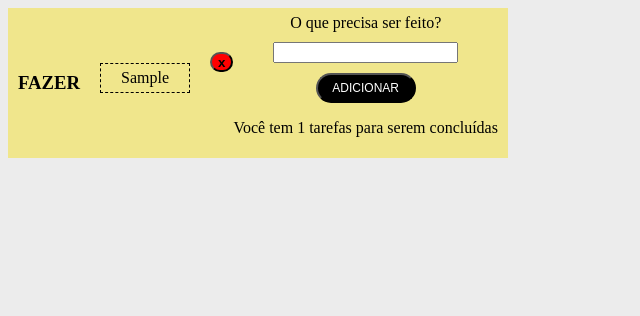
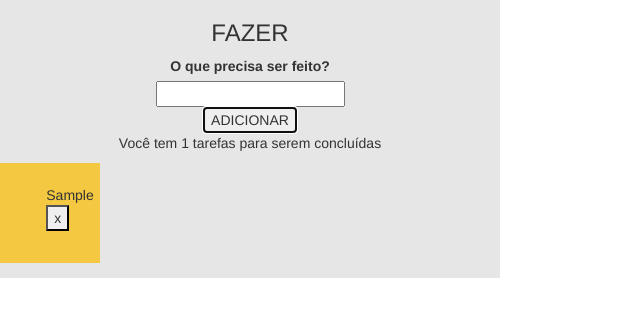
Before and after one commit to rayssa19/task-board, a React (Create React App) app: page / in a window 1280 px wide. Both pictures are taken after typing "Sample" into the empty fields and a click on the button "ADICIONAR". Shown: the top 316 px of the page, without its empty margins (0-640 px from the left). Built offline with nearby package versions, Linux system fonts and the light colour scheme.

Commit message:
excluindo item

```diff
--- a/package.json
+++ b/package.json
@@ -6,9 +6,12 @@
     "@testing-library/jest-dom": "^4.2.4",
     "@testing-library/react": "^9.3.2",
     "@testing-library/user-event": "^7.1.2",
+    "bootstrap": "^3.4.1",
     "react": "^16.13.0",
     "react-dom": "^16.13.0",
-    "react-scripts": "3.4.0"
+    "react-motion": "^0.5.2",
+    "react-scripts": "3.4.0",
+    "styled-components": "^5.0.1"
   },
   "scripts": {
     "start": "react-scripts start",
--- a/public/index.html
+++ b/public/index.html
@@ -10,6 +10,12 @@
       content="Web site created using create-react-app"
     />
     <link rel="apple-touch-icon" href="%PUBLIC_URL%/logo192.png" />
+    <link
+  rel="stylesheet"
+  href="https://maxcdn.bootstrapcdn.com/bootstrap/4.4.1/css/bootstrap.min.css"
+  integrity="sha384-Vkoo8x4CGsO3+Hhxv8T/Q5PaXtkKtu6ug5TOeNV6gBiFeWPGFN9MuhOf23Q9Ifjh"
+  crossorigin="anonymous"
+/>
     <!--
       manifest.json provides metadata used when your web app is installed on a
       user's mobile device or desktop. See https://developers.google.com/web/fundamentals/web-app-manifest/
--- a/src/App.js
+++ b/src/App.js
@@ -1,5 +1,6 @@
 import React, { Component } from 'react';
-import './css/style.css'
+import './css/style.css';
+import 'bootstrap/dist/css/bootstrap.min.css';
 
 export default class App extends Component {
   constructor(props) {
@@ -12,24 +13,19 @@ export default class App extends Component {
   render() {
     return (
       <div className="painel-todo">
-        <h3>FAZER</h3>
-        {this.state.items.map((item, index) => (
+        <div className="todo">
+          <div className="d-flex justify-content-center">
+            <h3>FAZER</h3>
+          </div>
+          <div>
 
-        <div key={item.id} className="grid-task">
-          <TodoList items={this.state.items} itemTxt={item.text}/>
-            <div className="remove">
-              <button onClick={() => this.remove(index)} index={index} className="btn-remove">x</button>
-            </div>
-        </div>
-        ))}
+        <form onSubmit={this.handleSubmit}>
 
-        <div>
-        <form onSubmit={this.handleSubmit}>
-          <label className="justify-content-center" htmlFor="new-todo">
+          <label className="d-flex justify-content-center" htmlFor="new-todo">
             O que precisa ser feito?
           </label>
 
-          <div className="justify-content-center">
+          <div className="text-center">
           <input
             id="new-todo"
             onChange={this.handleChange}
@@ -37,17 +33,23 @@ export default class App extends Component {
           />
           </div>
 
-          <div className="justify-content-center">
+          <div className="text-center">
           <button className="btn-black">ADICIONAR</button>
           </div>
 
           <div>
-            <p className="text">
+            <p className="text-center">
               Você tem {this.state.items.length + 0} tarefas para serem concluídas
             </p>
           </div>
+        </form>
+        </div>
+        {this.state.items.map((item, index) => (
 
-        </form>
+        <div key={item.id} className="grid-task">
+          <TodoList items={this.state.items} index={index} itemTxt={item.text}/>
+        </div>
+        ))}
         </div>
       </div>
     );
@@ -62,6 +64,7 @@ export default class App extends Component {
     if (this.state.text.length === 0) {
       return;
     }
+    console.log(this.state.text);
     const newItem = {
       text: this.state.text,
       id: Date.now()
@@ -71,21 +74,23 @@ export default class App extends Component {
       text:''
     }));
   }
-
-  remove(e){
-    console.log(e);
-    this.setState(state => ({
-      items: state.items.splice(e, 0),
-      text:''
-    }));
-  }
 }
 
 class TodoList extends Component {
+  handleDelete = itemId => {
+    const items = this.state.items.filter(item => this.state.items.indexOf(item) !== itemId);
+    this.setState({ items: items });
+    console.log(items);
+    return;
+  }
   render() {
     return (
         <ul>
-          <div className="task">{this.props.itemTxt}</div>
+          <div className="task" onMouseMove={this.handleMouseMove}>{this.props.itemTxt}</div>
+
+          <div className="remove">
+              <button onClick={() => this.handleDelete(this.props.index)} index={this.props.index} className="btn-remove">x</button>
+            </div>
         </ul>
     );
   }
--- a/src/css/style.css
+++ b/src/css/style.css
@@ -1,65 +1,16 @@
-body {
-    background-color: #ececec;
+.todo {
+    width: 100%;
+    max-width: 500px;
+    background-color: #e3e3e3e3;
 }
-.task {
-    max-width: 200px;
-    margin-bottom: 10px;
-    border: dashed 1px;
-    display: flex;
-    align-items: center;
-    word-break: break-all;
-    justify-content: center;
-    padding: 5px 20px;
-}
-.btn-black {
-    max-width: 100px;
-    width: 100%;
-    height: 30px;
-    font-size: 12px;
-    border-radius: 20px;
-    display: flex;
+
+.grid-task {
+    background-color: #f5c842;
+    width: 100px;
+    display: inline-flex;
     justify-content: center;
     align-items: center;
-    background-color: #000000;
-    color: #ffffff;
+    min-height: 100px;
+    margin-right: 15px;
+    margin-bottom: 15px;
 }
-
-.painel-todo {
-    max-width: 500px;
-    display: flex;
-    align-items: center;
-    justify-content: center;
-    background-color: khaki;
-    min-height: 150px;
-}
-
-.justify-content-center {
-    display: flex;
-    justify-content: center;
-    margin-bottom: 10px;
-}
-
-.text {
-    text-align: center;
-}
-ul {
-    padding: 0 20px;
-}
-.btn-remove {
-    height: 20px;
-    border-radius: 20px;
-    display: flex;
-    align-items: center;
-    justify-content: center;
-    background-color: red;
-    font-weight: bold;
-}
-.items {
-    display: flex;
-}
-.remove {
-    padding-top: 5px;
-}
-.grid-task {
-    display: flex;
-}
```
Also changed, not shown: 1 other file (tests, documents, lock files or other folders).
